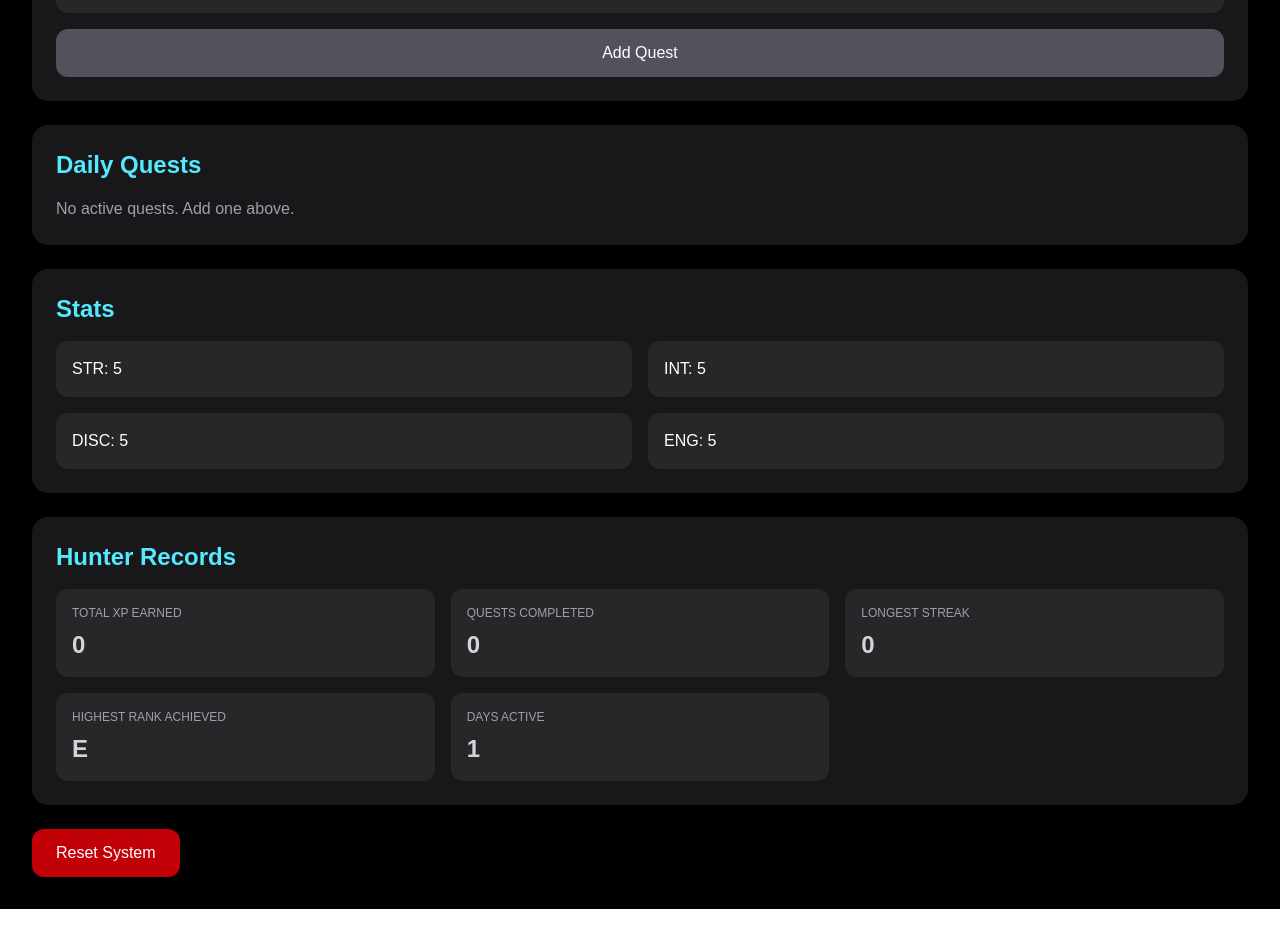
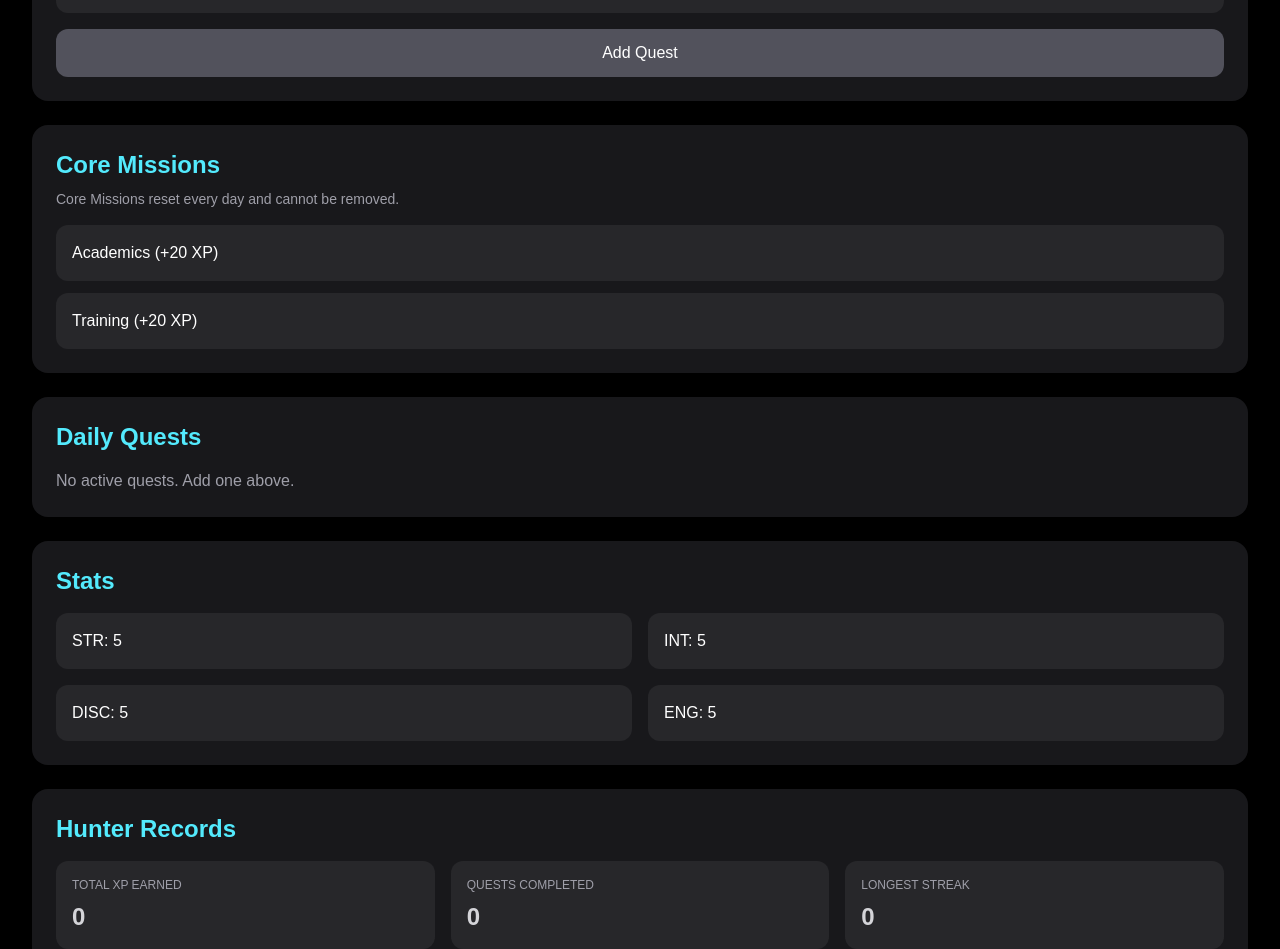
Before and after one commit to Saikat-cloud128/Hunter-System, a Next.js app: page / in a window 1280 px wide. Shown: the part 840-1789 px from the top of the page. Before the commit the page ends 1749 px from the top, so only its background shows below. Built offline with nearby package versions, Linux system fonts and the light colour scheme.

Commit message:
Added core mission Systems

```diff
--- a/app/page.tsx
+++ b/app/page.tsx
@@ -29,6 +29,12 @@ export default function Home() {
   });
 
   const [quests, setQuests] = useState<Quest[]>([]);
+  const [coreQuests, setCoreQuests] = useState<Quest[]>([]);
+
+  const coreMissionDefaults: Quest[] = [
+    { name: "Academics", xp: 20, stat: "INT", completed: false },
+    { name: "Training", xp: 20, stat: "STR", completed: false },
+  ];
 
   const [newQuestName, setNewQuestName] = useState("");
   const [newQuestXp, setNewQuestXp] = useState("");
@@ -209,8 +215,10 @@ export default function Home() {
     const savedQuestsCompleted = localStorage.getItem("questsCompleted");
     const savedLongestStreak = localStorage.getItem("longestStreak");
     const savedHighestRank = localStorage.getItem("highestRank");
+    const savedCoreQuests = localStorage.getItem("coreQuests");
 
     let initialQuests: Quest[] = [];
+    let initialCoreQuests: Quest[] = [];
     let initialStreak = savedStreak ? Number(savedStreak) : 0;
     let initialLastCompleted = savedLastCompletedDate || "";
     let initialDaysActive = savedDaysActive ? Number(savedDaysActive) : 0;
@@ -236,18 +244,25 @@ export default function Home() {
 
     // Daily Reset: Clear all quests at the start of a new day
     if (savedLastResetDate && savedLastResetDate !== today) {
-      // New day detected - remove all quests completely
+      // New day detected - remove all daily quests and reset core missions
       initialQuests = [];
+      initialCoreQuests = coreMissionDefaults.map((q) => ({ ...q, completed: false }));
       localStorage.setItem("lastResetDate", today);
       // Preserve XP, Stats, Power, Rank, Hunter Title, Streak, Notifications
     } else if (!savedLastResetDate) {
       // First time setup
+      initialCoreQuests = coreMissionDefaults.map((q) => ({ ...q, completed: false }));
       localStorage.setItem("lastResetDate", today);
     } else {
       // Same day - restore existing quests from localStorage
       const savedQuests = localStorage.getItem("quests");
       if (savedQuests) {
         initialQuests = JSON.parse(savedQuests);
+      }
+      if (savedCoreQuests) {
+        initialCoreQuests = JSON.parse(savedCoreQuests);
+      } else {
+        initialCoreQuests = coreMissionDefaults.map((q) => ({ ...q, completed: false }));
       }
     }
 
@@ -258,6 +273,7 @@ export default function Home() {
     }
 
     setQuests(initialQuests);
+    setCoreQuests(initialCoreQuests);
 
     if (savedXp) {
       setXp(Number(savedXp));
@@ -273,6 +289,7 @@ export default function Home() {
 
   useEffect(() => {
     localStorage.setItem("quests", JSON.stringify(quests));
+    localStorage.setItem("coreQuests", JSON.stringify(coreQuests));
     localStorage.setItem("xp", xp.toString());
     localStorage.setItem("stats", JSON.stringify(stats));
     localStorage.setItem("streak", streak.toString());
@@ -283,7 +300,7 @@ export default function Home() {
     localStorage.setItem("highestRank", highestRank);
     localStorage.setItem("daysActive", daysActive.toString());
     localStorage.setItem("lastActiveDate", lastActiveDate);
-  }, [quests, xp, stats, streak, lastCompletedDate, totalXPEarned, questsCompleted, longestStreak, highestRank, daysActive, lastActiveDate]);
+  }, [quests, coreQuests, xp, stats, streak, lastCompletedDate, totalXPEarned, questsCompleted, longestStreak, highestRank, daysActive, lastActiveDate]);
 
   function pushNotification(message: string) {
     const id = Date.now() + Math.floor(Math.random() * 1000);
@@ -319,15 +336,12 @@ export default function Home() {
     );
   }
 
-  function completeQuest(index: number) {
-    console.log("clicked", index);
-
-    const updatedQuests = [...quests];
-
-    if (!updatedQuests[index].completed) {
-      const quest = updatedQuests[index];
-
-      // compute new xp and stats for notifications and logic
+  function awardQuestReward(
+    quest: Quest,
+    updatedQuests: Quest[],
+    index: number,
+    setQuestList: (quests: Quest[]) => void
+  ) {
     const newXp = xp + quest.xp;
     const prevLevel = Math.floor(xp / maxXp) + 1;
     const newLevel = Math.floor(newXp / maxXp) + 1;
@@ -353,7 +367,6 @@ export default function Home() {
         : 1;
     const newHighestRank = getHighestRank(newRank, highestRank);
 
-      // apply updates
     updatedQuests[index].completed = true;
     setXp(newXp);
     setStats(newStats);
@@ -363,10 +376,8 @@ export default function Home() {
     setLongestStreak((prev) => Math.max(prev, newStreakValue));
     setHighestRank(newHighestRank);
     setLastCompletedDate(today);
+    setQuestList(updatedQuests);
 
-      setQuests(updatedQuests);
-
-      // Notifications
     pushNotification(`[SYSTEM] Quest completed: ${quest.name} (+${quest.xp} XP)`);
     pushNotification(`[SYSTEM] ${quest.stat} has increased by 1`);
 
@@ -377,6 +388,21 @@ export default function Home() {
     if (newRank !== prevRank) {
       pushNotification(`[SYSTEM] Rank Up! ${prevRank} → ${newRank}`);
     }
+  }
+
+  function completeQuest(index: number) {
+    const updatedQuests = [...quests];
+
+    if (!updatedQuests[index].completed) {
+      awardQuestReward(quests[index], updatedQuests, index, setQuests);
+    }
+  }
+
+  function completeCoreQuest(index: number) {
+    const updatedQuests = [...coreQuests];
+
+    if (!updatedQuests[index].completed) {
+      awardQuestReward(coreQuests[index], updatedQuests, index, setCoreQuests);
     }
   }
 
@@ -477,6 +503,7 @@ function quickAddQuest(name: string, stat: StatKey, xp: number) {
   });
 
   setQuests([]);
+  setCoreQuests(coreMissionDefaults.map((q) => ({ ...q, completed: false })));
 }
 
   return (
@@ -619,6 +646,35 @@ function quickAddQuest(name: string, stat: StatKey, xp: number) {
 
       {/* QUESTS */}
       <div className="bg-zinc-900 p-6 rounded-2xl mb-6">
+        <h2 className="text-2xl font-semibold mb-2 text-cyan-300">
+          Core Missions
+        </h2>
+        <p className="text-zinc-400 text-sm mb-4">Core Missions reset every day and cannot be removed.</p>
+
+        {coreQuests.length === 0 ? (
+          <p className="text-zinc-400">Loading core missions...</p>
+        ) : (
+          <div className="space-y-3">
+            {coreQuests.map((quest, index) => (
+              <button
+                key={index}
+                onClick={() => completeCoreQuest(index)}
+                disabled={quest.completed}
+                className={`w-full text-left p-4 rounded-xl transition-colors ${
+                  quest.completed
+                    ? "bg-green-700"
+                    : `bg-zinc-800 ${theme.buttonHover}`
+                }`}
+              >
+                {quest.completed ? "✓ " : ""}
+                {quest.name} (+{quest.xp} XP)
+              </button>
+            ))}
+          </div>
+        )}
+      </div>
+
+      <div className="bg-zinc-900 p-6 rounded-2xl mb-6">
         <h2 className="text-2xl font-semibold mb-4 text-cyan-300">
           Daily Quests
         </h2>
```
Lines whose indentation alone changed are shown as unchanged.
